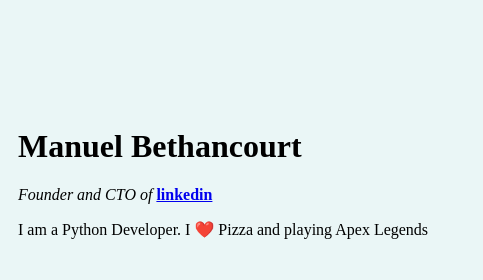
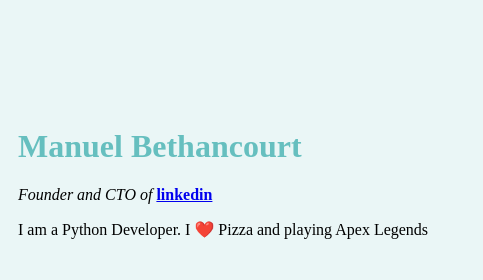
Before and after one commit to manuelbethancourt/cv, a plain HTML site: page index.html in a window 1280 px wide. Shown: the top 280 px of the page, 433-916 px from the left. Drawn offline with Linux system fonts and the light colour scheme.

Commit message:
CSS H1  color update

```diff
--- a/css/styles.css
+++ b/css/styles.css
@@ -9,3 +9,7 @@ hr {
     border-width: 5px;
     width: 5%;
 }
+
+h1 {
+    color: #66bfbf;
+}
```
